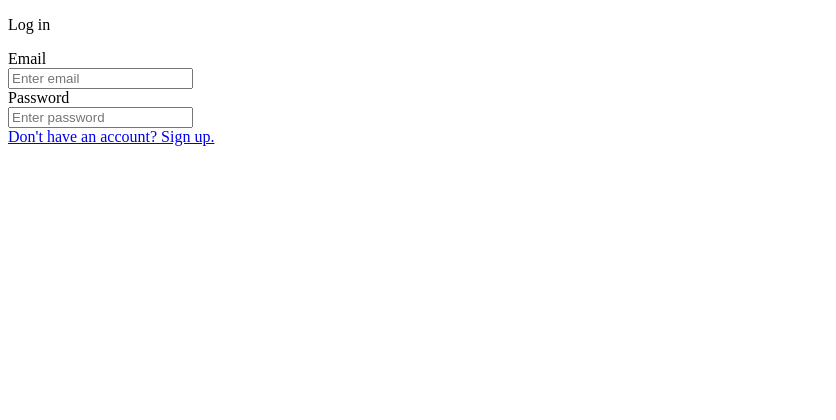
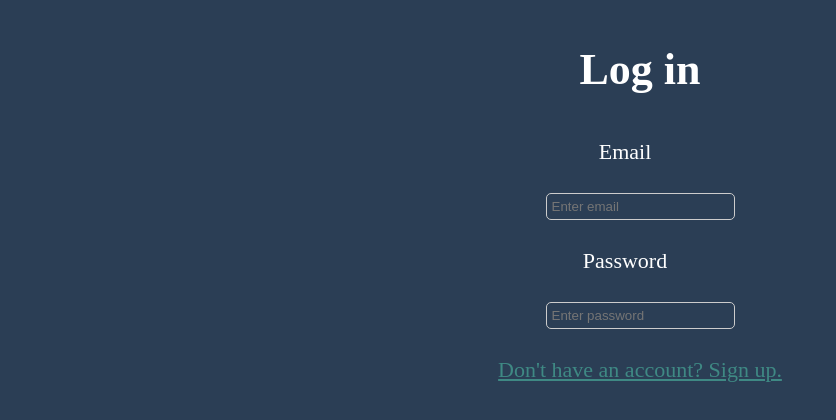
Before and after one commit to cse110-sp24-group6/cse110-sp24-group6, a website: page source/log-in.html in a window 1280 px wide. Shown: the whole page, without its empty margins (0-836 px from the left). Drawn offline with Linux system fonts and the light colour scheme; files that its build step writes are made by us from their sources.

Commit message:
Emily's CSS code

```diff
--- a/CSS_Files/log-in.css
+++ b/CSS_Files/log-in.css
@@ -0,0 +1,51 @@
+*
+{
+    background-color: rgb(43, 62, 85);
+}
+
+main
+{
+    font-family: 'Playfair Display';font-size: 22px;
+    text-align: center;
+    color: white;
+}
+
+main > p
+{
+    font-size: 2em;
+    font-weight: bold;
+    color: white;
+}
+
+input
+{
+    padding: 5px;
+    border: 1px solid #ccc;
+    border-radius: 5px;
+    max-width: 250px;
+    margin: 0 auto;
+}
+
+
+label
+{
+    position:relative;
+    margin-left: -30px;
+}
+
+form
+{
+    display: flex;
+    flex-direction: column;
+    gap: 1px;
+}
+
+label+input
+{
+    gap: 0.5px
+}
+
+a
+{
+    color: rgb(63, 137, 132)
+}
--- a/source/log-in.html
+++ b/source/log-in.html
@@ -11,7 +11,7 @@
         <link rel="icon" type="image/png" sizes="16x16" href="#">
 
         <!-- Future link to CSS section -->
-        <link rel="stylesheet" href="CSS_Files/log-in.css">
+        <link rel="stylesheet" href="../CSS_Files/log-in.css">
 
     </head>
     <body>
@@ -19,7 +19,8 @@
 
         </header>
         <main>
-            <p>Log in</p>
+            <div class="form-container"></div>
+            <p> Log in </p>
             <form method="POST">
                 <label for="email">Email</label><br>
                 <input type="email" id="email" name="email" placeholder="Enter email" required><br>
@@ -29,7 +30,7 @@
                 <a href="#">Forgot password?</a-->
                 <a href="/source/register.html">Don't have an account? Sign up.</a>
             </form>
-
+            </div>
         </main>
         <footer>
 
```
